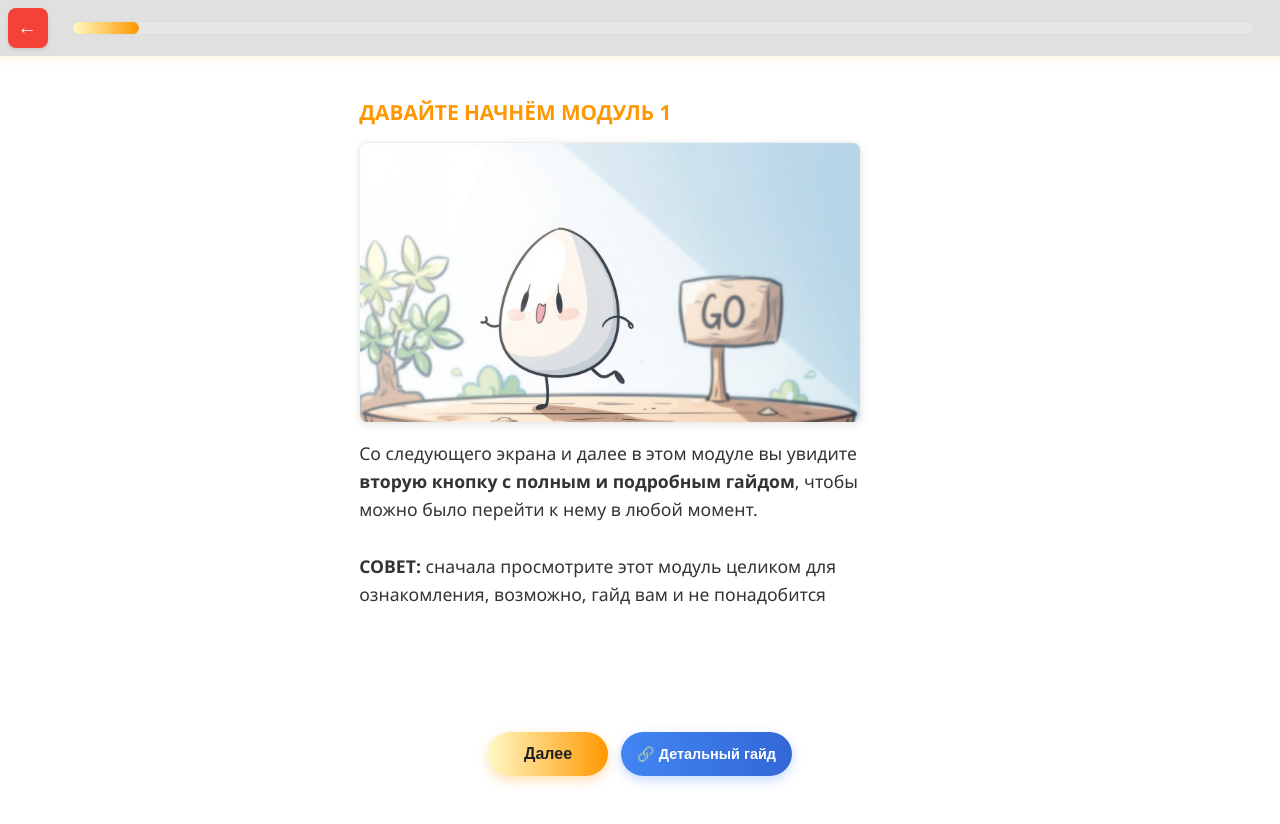
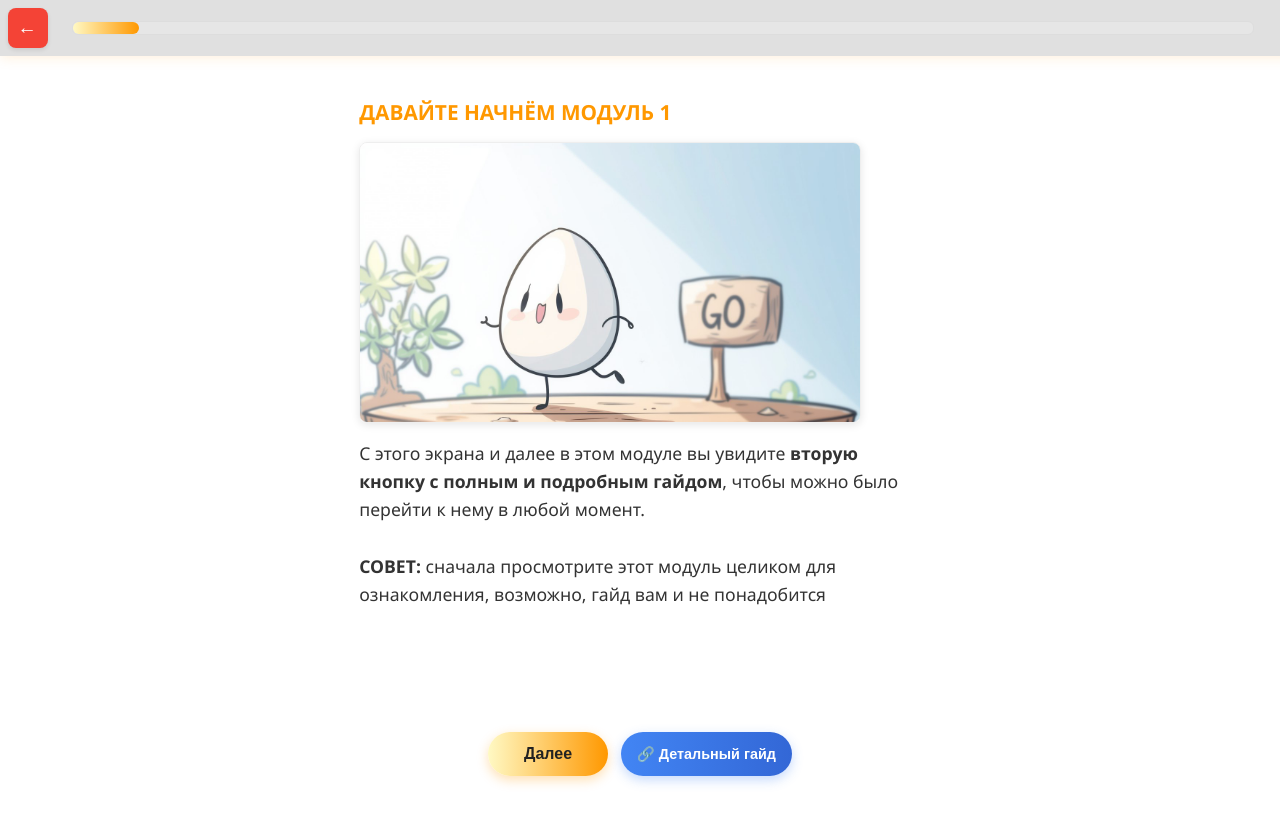
Before and after one commit to ChatGPT-Course/AI, a plain HTML site: page M1.html in a window 1280 px wide. Drawn offline with Linux system fonts and the light colour scheme.

Commit message:
Update M1.html

```diff
--- a/M1.html
+++ b/M1.html
@@ -565,22 +565,22 @@
       {
         title: "ДАВАЙТЕ НАЧНЁМ МОДУЛЬ 1",
         image: "1.jpg",
-        content: `Со следующего экрана и далее в этом модуле вы увидите <b>вторую кнопку с полным и подробным гайдом</b>, чтобы можно было перейти к нему в любой момент.<br><br>
+        content: `С этого экрана и далее в этом модуле вы увидите <b>вторую кнопку с полным и подробным гайдом</b>, чтобы можно было перейти к нему в любой момент.<br><br>
         <b>СОВЕТ:</b> сначала просмотрите этот модуль целиком для ознакомления, возможно, гайд вам и не понадобится`
       },
       {
         title: "НАЧНЁМ СО СТОИМОСТИ",
-        content: `У ChatGPT есть 3 тарифа:<br><br>
+        content: `<b>У ChatGPT есть 3 тарифа</b>:<br><br>
         <ul>
-          <li>Бесплатный</li>
-          <li>PLUS за $20 в месяц</li>
-          <li>PRO за $200 в месяц</li>
+          <li>1️⃣ Бесплатный</li>
+          <li>2️⃣ PLUS за $20 в месяц</li>
+          <li>3️⃣ PRO за $200 в месяц</li>
         </ul>
-        На начальном этапе мы рекомендуем использовать бесплатную версию, чтобы разобраться с функционалом. Тем более, что её возможностей вполне достаточно для старта.`
+        На старте имеет смысл использовать бесплатную версию, чтобы разобраться и приноровиться. Тем более, что ее прям хорошо расширили функционалом 👍`
       },
       {
         title: "БЕСПЛАТНЫЙ ТАРИФ",
-        content: `<b>Возможности</b><br><br>
+        content: `<b>ВОЗМОЖНОСТИ</b><br><br>
         <ul>
           <li><span class="emoji">✅</span> Распознавание изображений</li>
           <li><span class="emoji">✅</span> Поиск в интернете</li>
@@ -610,18 +610,18 @@
       },
       {
         title: "ТАРИФ PLUS за $20 в месяц",
-        content: `Данная подписка будет полезна тем, кто:<br><br>
+        content: `<b>ДАННАЯ ПОДПИСКА ИМЕЕТ СМЫСЛ ДЛЯ ТЕХ, КТО:</b><br><br>
         <ul>
-          <li><span class="emoji">👉</span> Регулярно сталкивается с лимитами сообщений</li>
+          <li><span class="emoji">👉</span> Хочет создавать собственные GPTs</li>
           <li><span class="emoji">👉</span> Создает много изображений ежедневно</li>
           <li><span class="emoji">👉</span> Работает с большими объемами данных</li>
-          <li><span class="emoji">👉</span> Хочет создавать собственные GPTs</li>
+          <li><span class="emoji">👉</span> Регулярно сталкивается с лимитами сообщений</li>
           <li><span class="emoji">👉</span> Нуждается в расширенном наборе моделей</li>
         </ul>`
       },
       {
         title: "ТАРИФ PRO за $200 в месяц",
-        content: `Эта подписка предназначена для профессионального использования с очень высокими нагрузками. Для подавляющего большинства пользователей (99.8%) она избыточна.`
+        content: `Данная подписка актуальна лишь на уровне космос и для задач национальных масштабов. <b>Для 99.8% пользователей она бесполезна</b>, поэтому в рамках этого курса мы ее даже расматривать не будем`
       },
       {
         title: "КАК ПОЛУЧИТЬ ДОСТУП",
```
